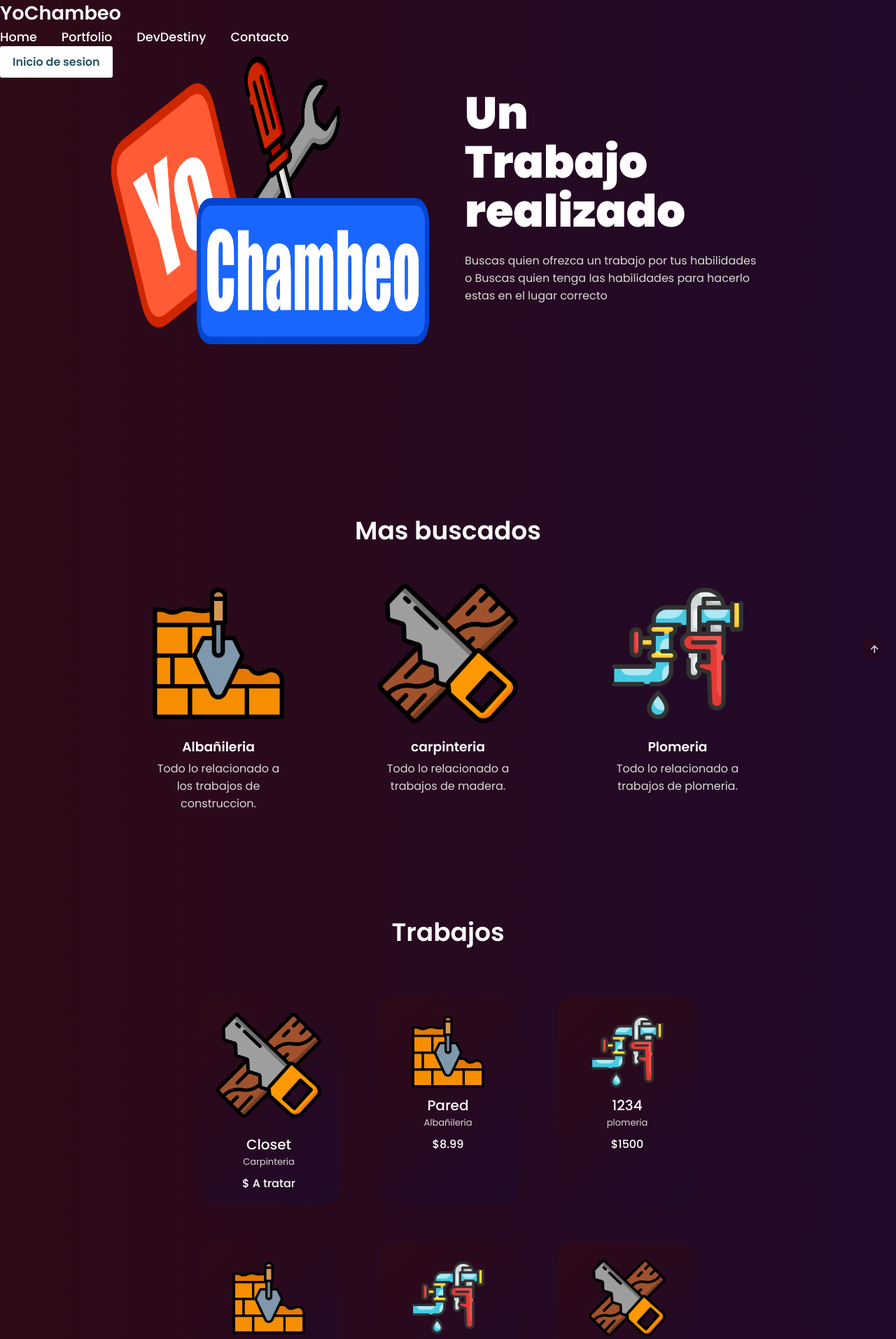
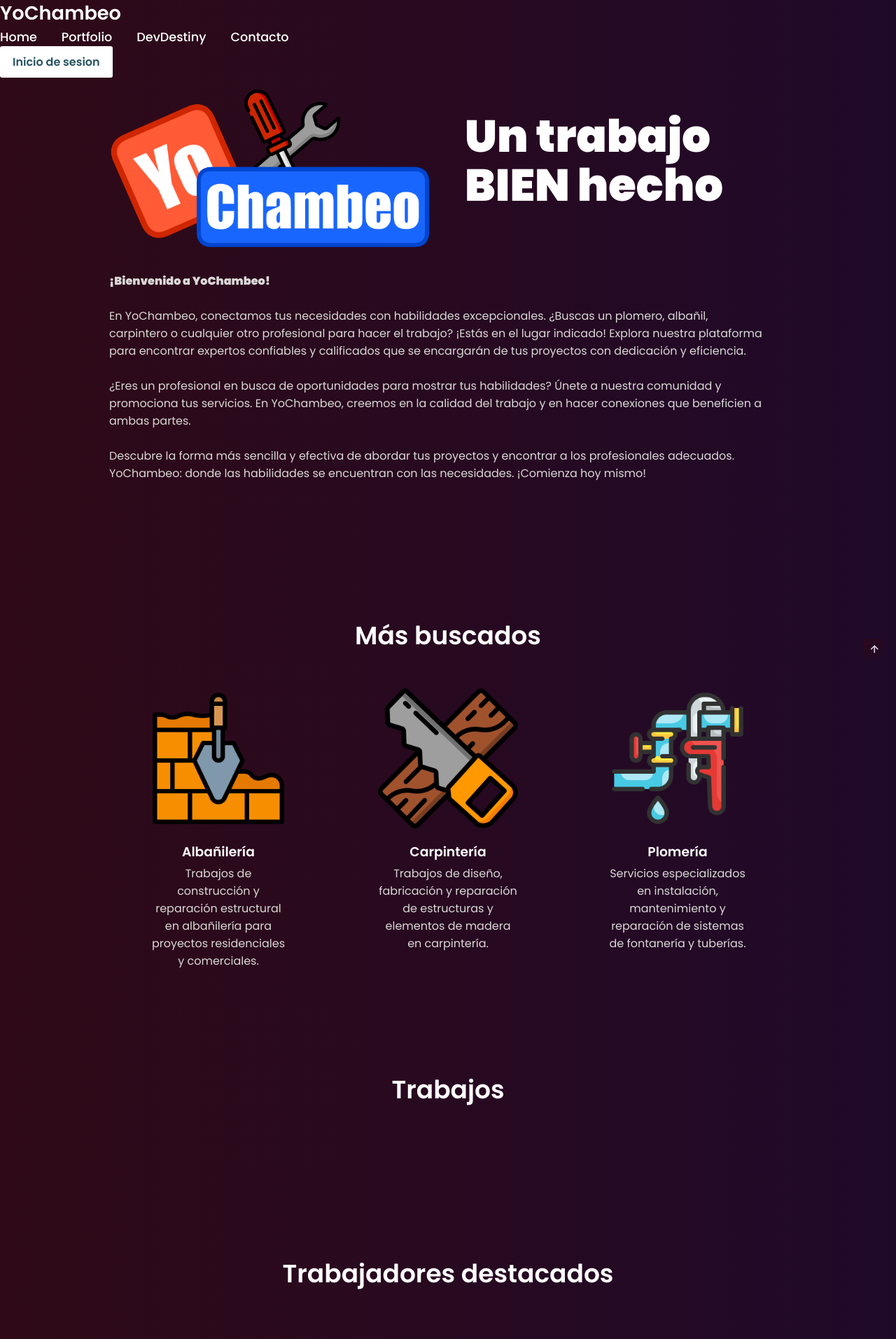
Before and after one commit to Reygarza92/integradora1.1, a PHP site: page / in a window 1280 px wide. Shown: the part 17-1931 px from the top of the page at 70% size. Run offline with PHP 8.4, Linux system fonts and the light colour scheme; some libraries are stand-ins or nearby versions.

Commit message:
Conexión a base de datos, modificación de descs.

```diff
--- /dev/null
+++ b/integradora/conexion.php
@@ -0,0 +1,15 @@
+<?php
+// Credenciales
+$servidor = "localhost";
+$usuario = "root";
+$password = "";
+$base_datos = "yochambeo_db";
+
+// Crear conexión
+$conexion = new mysqli($servidor, $usuario, $password, $base_datos);
+
+// Verificar la conexión
+if ($conexion->connect_error) {
+    die("Conexión fallida: " . $conexion->connect_error);
+}
+?>
--- a/integradora/index.html
+++ b/integradora/index.php
@@ -1,4 +1,35 @@
 <!DOCTYPE html>
+<?php
+include("conexion.php");
+/*$queryCounterWorker = "CALL count_worker;";
+$resultCounterWorker = mysqli_query($conexion, $queryCounterWorker);
+$columnCntWrk = mysqli_fetch_array($resultCounterWorker);
+$counterWorkers = $columnCntWrk['conteo_trabajadores'];
+mysqli_free_result($resultCounterWorker);
+// Free any additional result sets
+while (mysqli_next_result($conexion)) {
+  if ($result = mysqli_store_result($conexion)) {
+      mysqli_free_result($result);
+  }
+}
+if (isset($_POST["ejecucion"])){
+  $ejecucion = $_POST["ejecucion"];
+  switch ($ejecucion){
+    case 'login':
+      $correo = $_POST["email"];
+      $contrasena = $_POST["password"];
+      $query = "CALL log_in ('$correo','$contrasena');";
+      $resultado = mysqli_query($conexion, $query);
+      $columna = mysqli_fetch_array($resultado);
+      $id_usuario = $columna['id_usuario'];
+      if ($id_usuario != NULL){
+        echo "Bienvenido";
+      } else {
+        echo "Verifica los datos ingresados o registrate";
+      }
+  }
+}*/
+?>
 <html lang="en">
   <head>
     <meta charset="UTF-8" />
@@ -44,17 +75,17 @@
           </div>
           <div class="form-content">
               <h2>INICIO DE SESION</h2>
-              <form action="#">
+              <form action="#" method="post"3>
                   <div class="input-field">
-                      <input type="text" required>
+                      <input name="email" type="text" required>
                       <label>Correo electronico</label>
                   </div>
                   <div class="input-field">
-                      <input type="password" required>
+                      <input name="password" type="password" required>
                       <label>Contrasena</label>
                   </div>
                   <a href="#" class="forgot-pass-link">Olvidaste tu contrasena?</a>
-                  <button type="submit">Iniciar sesion</button>
+                  <button type="submit" name="ejecucion" value="login">Iniciar sesion</button>
               </form>
               <div class="bottom-link">
                   No tienes cuenta?
@@ -129,27 +160,31 @@
           <div class="swiper-wrapper">
             <!-- HOME SLIDER 1 -->
             <section class="swiper-slide">
-              <div class="home__content grid">
+              <div class="home__content grid" style="align-items:center">
                 <div class="home__group">
                   <img
                     src="img/YoChambeoLOGO.png"
                     alt=""
-                    class="home__img" />
+                    style="width = 100%"
+                    class="" />
                   <div class="home__details-img">
                   </div>
                 </div>
                 <div class="home__data">
                   <h1 class="home__title">
-                    Un <br />
-                    Trabajo <br />
-                    realizado
+                    Un trabajo BIEN hecho
                   </h1>
-                  <p class="home__description">
-                    Buscas quien ofrezca un trabajo por tus habilidades o Buscas
-                    quien tenga las habilidades para hacerlo estas en el lugar correcto
-                  </p>
                 </div>
               </div>
+              <p class="home__description">
+                  <b>¡Bienvenido a YoChambeo!</b><br />
+                  <br />
+                  En YoChambeo, conectamos tus necesidades con habilidades excepcionales. ¿Buscas un plomero, albañil, carpintero o cualquier otro profesional para hacer el trabajo? ¡Estás en el lugar indicado! Explora nuestra plataforma para encontrar expertos confiables y calificados que se encargarán de tus proyectos con dedicación y eficiencia.<br />
+                  <br />
+                  ¿Eres un profesional en busca de oportunidades para mostrar tus habilidades? Únete a nuestra comunidad y promociona tus servicios. En YoChambeo, creemos en la calidad del trabajo y en hacer conexiones que beneficien a ambas partes.<br />
+                  <br />
+                  Descubre la forma más sencilla y efectiva de abordar tus proyectos y encontrar a los profesionales adecuados. YoChambeo: donde las habilidades se encuentran con las necesidades. ¡Comienza hoy mismo!<br />
+                  </p>
             </section>
           </div>
           <div class="swiper-pagination"></div>
@@ -158,40 +193,40 @@
       <!-- CATEGORY -->
       <section class="section category">
         <h2 class="section__title">
-          Mas buscados <br />
+          Más buscados <br />
         </h2>
         <div class="category__container container grid">
           <div class="category__data">
             <img
-              src="img/albanil.png"
+              src="img/Albañilería.png"
               alt=""
               class="category__img"
             />
-            <h3 class="category__title">Albañileria</h3>
+            <h3 class="category__title">Albañilería</h3>
             <p class="category__description">
-              Todo lo relacionado a los trabajos de construccion.
+            Trabajos de construcción y reparación estructural en albañilería para proyectos residenciales y comerciales.
             </p>
           </div>
           <div class="category__data">
             <img
-              src="img/carpinteria.png"
+              src="img/Carpintería.png"
               alt=""
               class="category__img"
             />
-            <h3 class="category__title">carpinteria</h3>
+            <h3 class="category__title">Carpintería</h3>
             <p class="category__description">
-              Todo lo relacionado a trabajos de madera.
+            Trabajos de diseño, fabricación y reparación de estructuras y elementos de madera en carpintería.
             </p>
           </div>
           <div class="category__data">
             <img
-              src="img/plomeria.png"
+              src="img/Plomería.png"
               alt=""
               class="category__img"
             />
-            <h3 class="category__title">Plomeria</h3>
+            <h3 class="category__title">Plomería</h3>
             <p class="category__description">
-              Todo lo relacionado a trabajos de plomeria.
+            Servicios especializados en instalación, mantenimiento y reparación de sistemas de fontanería y tuberías.
             </p>
           </div>
         </div>
@@ -229,216 +264,81 @@
       <section class="section trick" id="trick">
         <h2 class="section__title">Trabajos</h2>
         <div class="trick__container container grid">
+          <?php
+          $queryVacant = "CALL vacants();";
+          $vacante = mysqli_query($conexion, $queryVacant);
+          if (!$vacante) {
+            die('Query fallido: ' . mysqli_error($conexion));
+          }
+          if ($vacante->num_rows > 0){
+            while ($row = $vacante->fetch_assoc()) {
+              $nombreImg = $row['servicio'];
+              echo '<div class="trick__content">';
+              echo '<img class="new__img"';
+              echo 'src="img/' . $nombreImg . '.png" ';
+              echo 'alt="" class="trick__img" />';
+              echo '<div class="trick__content">';
+              echo '<h3 class="trick__title">' . $row['titulo'] . '</h3>';
+              echo '<span class="trick__subtitle">' . $row['servicio'] . '</span>';
+              echo '<span class="trick__price">' . $row['pago'] . '</span>';
+              echo '<button class="button trick__button">';
+              echo '<i class="bx bx-cart-alt trick__icon"></i>';
+              echo '</button>';
+              echo '</div>';
+              echo '</div>';
+            }
+          }
+          mysqli_free_result($vacante);
+          // Free any additional result sets
+          while (mysqli_next_result($conexion)) {
+              if ($result = mysqli_store_result($conexion)) {
+                  mysqli_free_result($result);
+              }
+          }
 
-          <div class="trick__content">
-                            <img
-                  class="new__img"
-              src="img/carpinteria.png"
-              alt=""
-              class="trick__img"
-            />
-            <h3 class="trick__title">Closet</h3>
-            <span class="trick__subtitle">Carpinteria</span>
-            <span class="trick__price">$ A tratar</span>
-            <button class="button trick__button">
-              <i class="bx bx-cart-alt trick__icon"></i>
-            </button>
-          </div>
-          <div class="trick__content">
-            <img
-              src="img/albanil.png"
-              alt=""
-              class="trick__img"
-            />
-            <h3 class="trick__title">Pared</h3>
-            <span class="trick__subtitle">Albañileria</span>
-            <span class="trick__price">$8.99</span>
-            <button class="button trick__button">
-              <i class="bx bx-cart-alt trick__icon"></i>
-            </button>
-          </div>
-          <div class="trick__content">
-            <img
-              src="img/plomeria.png"
-              alt=""
-              class="trick__img"
-            />
-            <h3 class="trick__title">1234</h3>
-            <span class="trick__subtitle">plomeria</span>
-            <span class="trick__price">$1500</span>
-            <button class="button trick__button">
-              <i class="bx bx-cart-alt trick__icon"></i>
-            </button>
-          </div>
-          <div class="trick__content">
-            <img
-              src="img/albanil.png"
-              alt=""
-              class="trick__img"
-            />
-            <h3 class="trick__title">hola</h3>
-            <span class="trick__subtitle">Albañileria</span>
-            <span class="trick__price">$799</span>
-            <button class="button trick__button">
-              <i class="bx bx-cart-alt trick__icon"></i>
-            </button>
-          </div>
-          <div class="trick__content">
-            <img
-              src="img/plomeria.png"
-              alt=""
-              class="trick__img"
-            />
-            <h3 class="trick__title">hola1</h3>
-            <span class="trick__subtitle">plomeria</span>
-            <span class="trick__price">$199</span>
-            <button class="button trick__button">
-              <i class="bx bx-cart-alt trick__icon"></i>
-            </button>
-          </div>
-          <div class="trick__content">
-            <img
-              src="img/carpinteria.png"
-              alt=""
-              class="trick__img"
-            />
-            <h3 class="trick__title">hola2</h3>
-            <span class="trick__subtitle">Carpinteria</span>
-            <span class="trick__price">$1799</span>
-            <button class="button trick__button">
-              <i class="bx bx-cart-alt trick__icon"></i>
-            </button>
-          </div>
+          ?>
         </div>
       </section>
-
       <!-- NEW ARRIVALS -->
       <section class="section new" id="new">
         <h2 class="section__title">Trabajadores destacados</h2>
         <div class="new__container container">
           <div class="swiper new-swiper">
             <div class="swiper-wrapper">
-              <div class="new__content swiper-slide">
-
-                <img
-                  src="img/user.png"
-                  alt=""
-                  class="new__img"
-                />
-                <h3 class="new__title">Reynaldo</h3>
-                <span class="new__subtitle">Accessory</span>
-                <div class="new__prices">
-                  <span class="new__price">$14.99</span>
-                </div>
-                <button class="button new__button">
-                  <i class="bx bx-cart-alt new__icon"></i>
-                </button>
-              </div>
-              <div class="new__content swiper-slide">
-                <div class="new__tag">
-                  <img
-                    src="https://assets.codepen.io/7773162/svgviewer-output+%286%29_1.svg"
-                    alt=""
-                  />
-                </div>
-                <img
-                  src="img/user.png"
-                  alt=""
-                  class="new__img"
-                />
-                <h3 class="new__title">Jose</h3>
-                <span class="new__subtitle">Accessory</span>
-                <div class="new__prices">
-                  <span class="new__price">$11.99</span>
-                </div>
-                <button class="button new__button">
-                  <i class="bx bx-cart-alt new__icon"></i>
-                </button>
-              </div>
-              <div class="new__content swiper-slide">
-                <div class="new__tag">
-                  <img
-                    src="img/user.png"
-                    alt=""
-                  />
-                </div>
-                <img
-                  src="https://assets.codepen.io/7773162/new3-img.png"
-                  alt=""
-                  class="new__img"
-                />
-                <h3 class="new__title">Witch Hat</h3>
-                <span class="new__subtitle">Accessory</span>
-                <div class="new__prices">
-                  <span class="new__price">$4.99</span>
-                </div>
-                <button class="button new__button">
-                  <i class="bx bx-cart-alt new__icon"></i>
-                </button>
-              </div>
-              <div class="new__content swiper-slide">
-                <div class="new__tag">
-                  <img
-                    src="https://assets.codepen.io/7773162/svgviewer-output+%286%29_1.svg"
-                    alt=""
-                  />
-                </div>
-                <img
-                  src="https://assets.codepen.io/7773162/new4-img.png"
-                  alt=""
-                  class="new__img"
-                />
-                <h3 class="new__title">Rip</h3>
-                <span class="new__subtitle">Accessory</span>
-                <div class="new__prices">
-                  <span class="new__price">$24.99</span>
-                </div>
-                <button class="button new__button">
-                  <i class="bx bx-cart-alt new__icon"></i>
-                </button>
-              </div>
-              <div class="new__content swiper-slide">
-                <div class="new__tag">
-                  <img
-                    src="https://assets.codepen.io/7773162/svgviewer-output+%286%29_1.svg"
-                    alt=""
-                  />
-                </div>
-                <img
-                  src="https://assets.codepen.io/7773162/new5-img.png"
-                  alt=""
-                  class="new__img"
-                />
-                <h3 class="new__title">Maria</h3>
-                <span class="new__subtitle">Accessory</span>
-                <div class="new__prices">
-                  <span class="new__price">$5.99</span>
-                </div>
-                <button class="button new__button">
-                  <i class="bx bx-cart-alt new__icon"></i>
-                </button>
-              </div>
-              <div class="new__content swiper-slide">
-                <div class="new__tag">
-                  <img
-                    src="https://assets.codepen.io/7773162/svgviewer-output+%286%29_1.svg"
-                    alt=""
-                  />
-                </div>
-                <img
-                  src="img/user.png"
-                  alt=""
-                  class="new__img"
-                />
-                <h3 class="new__title">Ramon</h3>
-                <span class="new__subtitle">Accessory</span>
-                <div class="new__prices">
-                  <span class="new__price">$7.99</span>
-                </div>
-                <button class="button new__button">
-                  <i class="bx bx-cart-alt new__icon"></i>
-                </button>
-              </div>
+              <?php
+              $contadorTrabajador = 0;
+                $queryWorkers = "CALL best_workers();";
+                $trabajadores = mysqli_query($conexion, $queryWorkers);
+                if (!$trabajadores) {
+                  die('Query fallido: ' . mysqli_error($conexion));
+                }
+                if ($trabajadores->num_rows > 0){
+                  while (($row = $trabajadores->fetch_assoc()) /*&& $counterWorkers > $contadorTrabajador*/ ) {
+                    //$nombreImg = $row['servicio']
+                    echo '<div class="new__content swiper-slide">';
+                    echo '<img class="new__img"';
+                    echo 'src="img/user.png" ';
+                    echo 'alt="" class="new__img" />';
+                    echo '<div class="new__content">';
+                    echo '<h3 class="new__title">' . $row['nombre'] . '</h3>';
+                    echo '<span class="new__subtitle">' . $row['servicio'] . '</span>';
+                    echo '<span class="new__price">' . $row['calificacion'] . '</span>';
+                    echo '<button class="button new__button">';
+                    echo '<i class="bx bx-cart-alt new__icon"></i>';
+                    echo '</button>';
+                    echo '</div>';
+                    echo '</div>';
+                    /*$contadorTrabajador = $contadorTrabajador + 1;*/
+                  }
+                }
+                mysqli_free_result($trabajadores);
+                // Free any additional result sets
+                while (mysqli_next_result($conexion)) {
+                    if ($result = mysqli_store_result($conexion)) {
+                        mysqli_free_result($result);
+                    }
+                }
+              ?>
             </div>
           </div>
         </div>
```
Also changed, not shown: integradora/BDD/YOCHAMBEO_DB-PROCEDURES.sql (+64 -3 lines), integradora/img/Albañilería.png (renamed from integradora/img/albanil.png), integradora/img/Carpintería.png (renamed from integradora/img/carpinteria.png), integradora/img/Plomería.png (renamed from integradora/img/plomeria.png).
